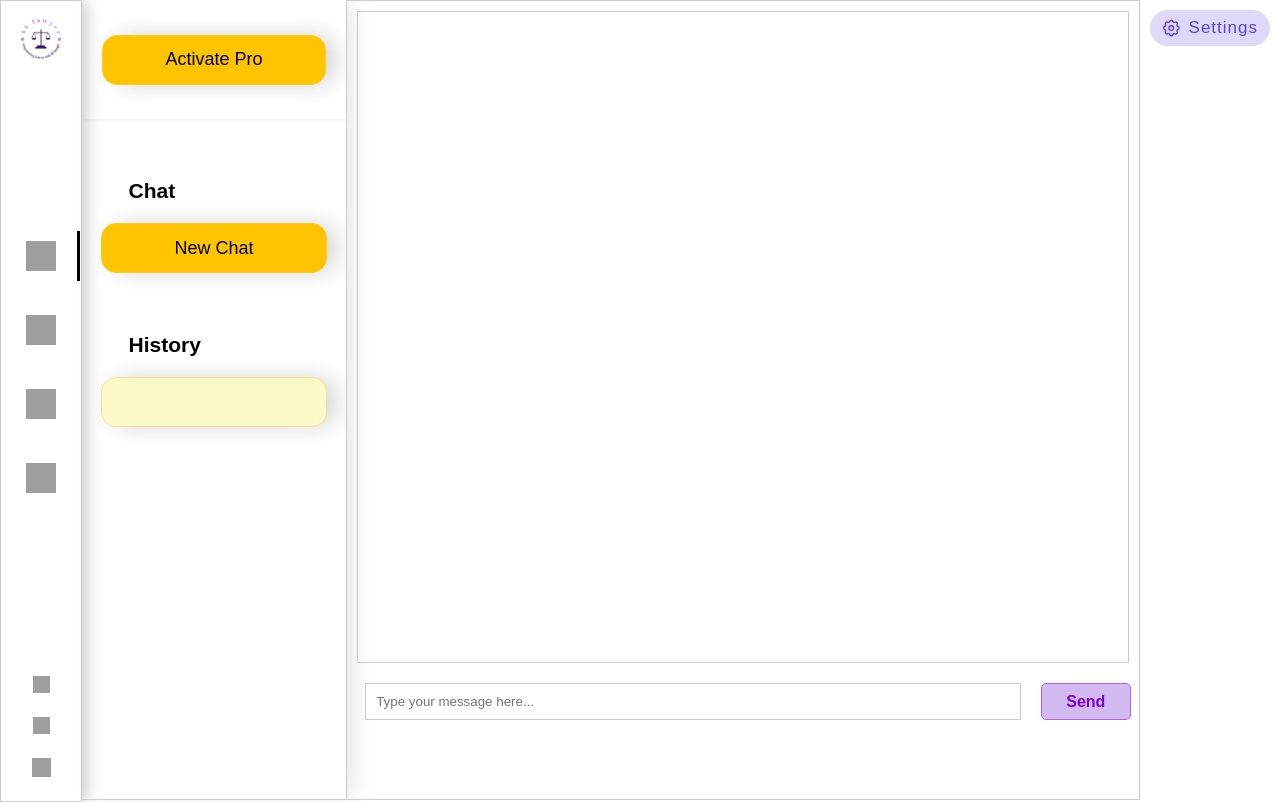
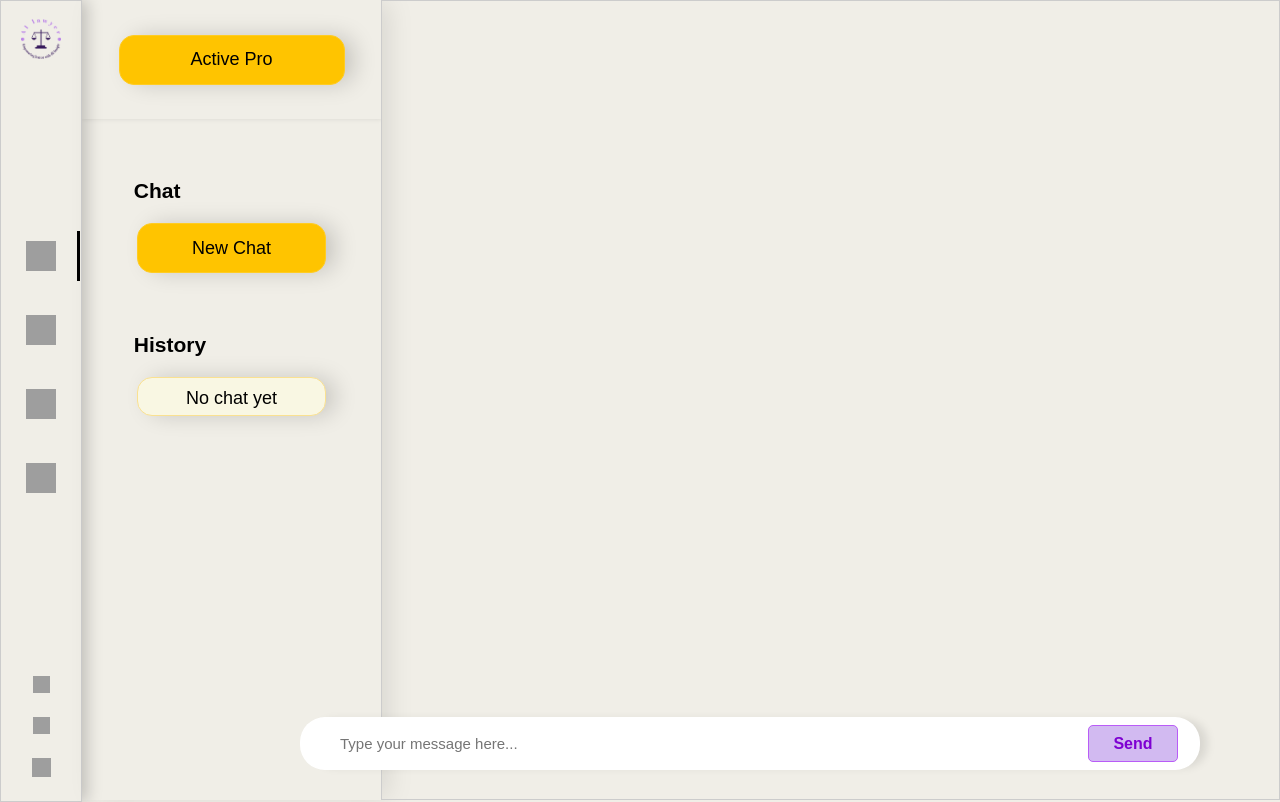
Before and after one commit to aniketsharma953/Legal-bot, a Flask app: page /newpage in a window 1280 px wide. Run offline with Flask 3, Linux system fonts and the light colour scheme; parts of the project's set-up code (start-up, migrations or seed data) failed here and were passed over; grey boxes are pictures that could not be loaded.

Commit message:
Created the chat page

```diff
--- a/static/css/styles2.css
+++ b/static/css/styles2.css
@@ -3,6 +3,7 @@ html {
   height: 100%;
   margin: 0;
   font-family: Red Hat Display, sans-serif;
+  background-color: #f0eee7;
 }
 .container {
   display: flex;
@@ -83,15 +84,17 @@ html {
 }
 .text-area {
   width: 80%;
-  margin: 10px;
+  margin: 8px;
   padding: 10px;
-  border: 1px solid #ccc;
+  border: none;
   resize: none;
+  font-size: 15px;
+  outline: none;
 }
 .display-screen {
   height: 650px;
   margin: 10px;
-  border: 1px solid #ccc;
+  border: none;
   overflow-y: auto;
 }
 
@@ -136,10 +139,19 @@ html {
   }
 }
 .ib {
+  position: fixed;
+  z-index: 2;
+  right: 80px;
+  bottom: 30px;
   display: flex;
   justify-content: center;
   align-items: center;
   gap: 10px;
+  width: 900px;
+  background-color: white;
+  box-shadow: 10px 0 10px -3px rgba(0, 0, 0, 0.1);
+  border-radius: 25px;
+  border: none;
 }
 #send {
   height: 35.5px;
@@ -157,22 +169,26 @@ html {
   clear: both;
   float: right;
   margin: 10px;
-  padding: 10px;
+  padding: 15px;
   max-width: 500px;
   background-color: #000000;
   border-radius: 5px;
   color: white;
+  box-shadow: -5px 0 30px rgba(0, 0, 0, 0.2);
+  border-radius: 25px 25px 0px 25px;
 }
 
 .bot-message {
   clear: both;
   float: left;
-  padding: 10px;
+  padding: 15px;
   max-width: 500px;
   background-color: #fefefe;
   border-radius: 5px;
   margin: 10px;
   color: black;
+  box-shadow: 10px 0 50px -3px rgba(0, 0, 0, 0.2);
+  border-radius: 25px 25px 25px 0px;
 }
 
 .hidden {
@@ -288,6 +304,7 @@ html {
   display: flex;
   justify-content: center;
   align-items: center;
+  padding: 10px;
 }
 
 .active-pro {
@@ -310,12 +327,14 @@ html {
 
 #tabs {
   height: 100vh;
+  padding: 10px;
 }
 
 .chat-button {
   display: flex;
   justify-content: center;
   align-items: center;
+  width: 75%;
 }
 
 .chat {
@@ -324,6 +343,7 @@ html {
   flex-direction: column;
   justify-content: center;
   align-items: center;
+  width: 100%;
 }
 
 .lable_chat {
@@ -335,5 +355,243 @@ html {
 
 #history {
   border: 1px solid #fae191;
-  background-color: rgb(253, 250, 202);
+  background-color: rgb(249, 247, 227);
+  height: auto;
+  flex-direction: column;
+  overflow-y: auto;
+  overflow-x: hidden;
+  padding-top: 10px;
 }
+
+.question-div {
+  width: 100%;
+  font-size: 18px;
+  display: flex;
+  align-items: center;
+  gap: 0.5rem;
+  padding: 5px;
+  border-bottom: 0.3px solid rgba(254, 204, 0, 0.623);
+}
+
+.question-div > img {
+  height: 20px;
+  width: 20px;
+}
+
+a,
+a:link {
+  text-decoration: none;
+  color: black;
+}
+
+a:focus {
+  outline: none;
+}
+
+button::-moz-focus-inner {
+  border: 0;
+}
+
+/* box */
+.box {
+  display: flex;
+  flex-direction: column;
+  justify-content: center;
+  align-items: center;
+  height: 100vh;
+  padding: 0 4rem 2rem;
+}
+
+.box:not(:first-child) {
+  height: 45rem;
+}
+
+.box__title::first-letter {
+  color: var(--primary);
+}
+
+.box__p,
+.box__info,
+.box__note {
+  font-size: 1.6rem;
+}
+
+.box__info {
+  margin-top: 6rem;
+}
+
+.box__note {
+  line-height: 2;
+}
+
+/* modal */
+.modal-container {
+  position: fixed;
+  top: 0;
+  left: 0;
+  z-index: 10;
+
+  display: none;
+  justify-content: center;
+  align-items: center;
+
+  width: 100%;
+  height: 100%;
+
+  /* --m-background is set as inline style */
+  background: var(--m-background);
+}
+
+/* using :target */
+/*
+when users will click/enter button(link) browser will add a #id in a url and when that happens we'll show our users the modal that contains that id.
+*/
+.modal-container:target {
+  display: flex;
+}
+
+.modal {
+  width: 60rem;
+  padding: 4rem 2rem;
+  border-radius: 0.8rem;
+
+  color: var(--light);
+  background: var(--background);
+  box-shadow: var(--m-shadow, 0.4rem 0.4rem 10.2rem 0.2rem) var(--shadow-1);
+  position: relative;
+
+  overflow: hidden;
+  display: flex;
+  justify-content: center;
+  align-items: center;
+}
+
+.card {
+  display: flex;
+  flex-direction: column;
+  justify-content: space-between;
+  border-radius: 0.75rem;
+  background-color: white;
+  width: 400px;
+  height: 570px;
+  box-shadow: 0 4px 6px -1px rgba(0, 0, 0, 0.1),
+    0 2px 4px -2px rgba(0, 0, 0, 0.1);
+  border: none;
+}
+
+.header {
+  position: relative;
+  background-clip: border-box;
+  margin-top: 1.5rem;
+  margin-left: 1rem;
+  margin-right: 1rem;
+  border-radius: 0.75rem;
+  background: linear-gradient(29deg, #f2cc00, #f2a200);
+  background-size: 400% 400%;
+
+  -webkit-animation: AnimationName 43s ease infinite;
+  -moz-animation: AnimationName 43s ease infinite;
+  animation: AnimationName 43s ease infinite;
+  box-shadow: 0 10px 15px -3px rgba(208, 243, 33, 0.4),
+    0 4px 6px -4px rgba(243, 236, 33, 0.4);
+  height: 14rem;
+  color: white;
+  display: flex;
+  justify-content: center;
+  align-items: center;
+  font-size: 35px;
+  font-weight: bolder;
+}
+
+@keyframes shine {
+  0% {
+    background-position-x: -500%;
+  }
+  100% {
+    background-position-x: 500%;
+  }
+}
+
+@-webkit-keyframes AnimationName {
+  0% {
+    background-position: 0% 50%;
+  }
+  50% {
+    background-position: 100% 50%;
+  }
+  100% {
+    background-position: 0% 50%;
+  }
+}
+@-moz-keyframes AnimationName {
+  0% {
+    background-position: 0% 50%;
+  }
+  50% {
+    background-position: 100% 50%;
+  }
+  100% {
+    background-position: 0% 50%;
+  }
+}
+@keyframes AnimationName {
+  0% {
+    background-position: 0% 50%;
+  }
+  50% {
+    background-position: 100% 50%;
+  }
+  100% {
+    background-position: 0% 50%;
+  }
+}
+
+.info {
+  border: none;
+  padding: 1rem;
+}
+
+li {
+  margin: 5px;
+}
+
+.title {
+  color: rgb(38 50 56);
+  letter-spacing: 0;
+  line-height: 1.375;
+  font-weight: 600;
+  font-size: 1.25rem;
+  margin-bottom: 0.5rem;
+}
+
+.footer {
+  padding: 0.75rem;
+  border: 1px solid rgb(236 239 241);
+  display: flex;
+  align-items: center;
+  justify-content: space-between;
+  background-color: rgba(0, 140, 255, 0.082);
+}
+
+.tag {
+  font-weight: 300;
+  font-size: 0.75rem;
+  display: block;
+}
+
+.action {
+  -webkit-user-select: none;
+  -moz-user-select: none;
+  user-select: none;
+  border: none;
+  outline: none;
+  box-shadow: 0 4px 6px -1px rgba(243, 222, 33, 0.4),
+    0 2px 4px -2px rgba(229, 243, 33, 0.4);
+  color: rgb(255 255 255);
+  text-transform: uppercase;
+  font-weight: 700;
+  font-size: 0.75rem;
+  padding: 0.75rem 1.5rem;
+  background-color: rgb(243, 177, 33);
+  border-radius: 0.5rem;
+}
--- a/static/js/script2.js
+++ b/static/js/script2.js
@@ -3,6 +3,58 @@ document.addEventListener("DOMContentLoaded", async function () {
   const sendButton = document.querySelector(".send");
   const display = document.getElementById("display");
   let sendingMessage = false;
+  const middleDiv = document.getElementById("middle");
+  const options = document.querySelectorAll(".option");
+  const optionsImages = document.querySelectorAll(".option-img");
+  const tabs = document.getElementById("tabs");
+  let flag = true;
+
+  const alterImages = [
+    "https://img.icons8.com/ios-filled/50/speech-bubble-with-dots.png",
+    "https://img.icons8.com/ios-filled/50/google-docs.png",
+    "https://img.icons8.com/ios-filled/50/cloud.png",
+    "https://img.icons8.com/fluency-systems-filled/48/user.png",
+  ];
+
+  const imageSrc = Array.from(optionsImages).map((element) => {
+    // Corrected method
+    return element.src;
+  });
+
+  const middle = [
+    `<div class="chat">
+      <div class="lable_chat">
+        <lable class="name"> Chat </lable>
+      </div>
+      <div class="chat-button" onclick="newChat()">
+        <div class="active-pro">New Chat</div>
+      </div>
+    </div>
+    <div class="chat">
+      <div class="lable_chat">
+        <lable class="name"> History </lable>
+      </div>
+      <div class="chat-button">
+        <div class=" active-pro" id="history">No chat yet</div>
+      </div>
+    </div>`,
+    `<div class="chat">
+      <div class="lable_chat">
+        <lable class="name"> cloud Chat </lable>
+      </div>
+      <div class="chat-button">
+        <div class="active-pro">New Chat</div>
+      </div>
+    </div>`,
+    `<div class="chat">
+      <div class="lable_chat">
+        <lable class="name"> paper Chat </lable>
+      </div>
+      <div class="chat-button">
+        <div class="active-pro">New Chat</div>
+      </div>
+    </div>`,
+  ];
 
   async function printMessage() {
     if (!sendingMessage) {
@@ -28,6 +80,23 @@ document.addEventListener("DOMContentLoaded", async function () {
         sendButton.classList.remove("loader");
         sendButton.textContent = "Send";
         sendButton.setAttribute("id", "send");
+
+        const historyTab = document.getElementById("history");
+        const questionDiv = document.createElement("div");
+        const questionImage = document.createElement("img");
+        questionImage.src =
+          "https://img.icons8.com/ios-filled/50/speech-bubble-with-dots.png";
+
+        questionDiv.setAttribute("class", "question-div");
+        questionDiv.appendChild(questionImage); // Append the image to the questionDiv
+        questionDiv.appendChild(document.createTextNode(message));
+
+        if (flag) {
+          historyTab.innerHTML = "";
+          flag = false;
+        }
+
+        historyTab.appendChild(questionDiv);
       }
     }
   }
@@ -55,23 +124,9 @@ document.addEventListener("DOMContentLoaded", async function () {
     }
   });
 
-  const middleDiv = document.getElementById("middle");
-  const options = document.querySelectorAll(".option"); // Corrected selector
-  const optionsImages = document.querySelectorAll(".option-img"); // Corrected selector
-  const alterImages = [
-    "https://img.icons8.com/ios-filled/50/speech-bubble-with-dots.png",
-    "https://img.icons8.com/ios-filled/50/google-docs.png",
-    "https://img.icons8.com/ios-filled/50/cloud.png",
-    "https://img.icons8.com/fluency-systems-filled/48/user.png",
-  ];
-
-  const imageSrc = Array.from(optionsImages).map((element) => {
-    // Corrected method
-    return element.src;
-  });
-
   optionsImages[0].src = alterImages[0];
   options[0].classList.add("active");
+  tabs.innerHTML = middle[0];
 
   options.forEach((element, index) => {
     element.addEventListener("click", function () {
@@ -85,6 +140,7 @@ document.addEventListener("DOMContentLoaded", async function () {
 
       optionsImages[index].src = alterImages[index];
       element.classList.add("active");
+      tabs.innerHTML = middle[index];
     });
   });
 });
--- a/templates/newpage.html
+++ b/templates/newpage.html
@@ -89,28 +89,42 @@
         </div>
       </div>
       <div class="middle" id="middle">
-        <!-- Added id "middle" to the middle div -->
-        <div class="option" id="pro">
-          <div class="active-pro">Activate Pro</div>
-        </div>
-        <div class="option" id="tabs">
-          <div class="chat">
-            <div class="lable_chat">
-              <lable class="name"> Chat </lable>
-            </div>
-            <div class="chat-button">
-              <div class="active-pro">New Chat</div>
-            </div>
-          </div>
-          <div class="chat">
-            <div class="lable_chat">
-              <lable class="name"> History </lable>
-            </div>
-            <div class="chat-button">
-              <div class="active-pro" id="history"></div>
+        <div class="box" id="pro">
+          <a href="#m1-o" class="active-pro" id="m1-c">Active Pro</a>
+
+          <div
+            class="modal-container"
+            id="m1-o"
+            style="--m-background: hsla(0, 0%, 0%, 0.4)"
+          >
+            <div class="modal">
+              <div class="card">
+                <div class="header">AI LAWYER +</div>
+                <div class="info">
+                  <center>
+                    <p class="title">Premium Package Highlights</p>
+                  </center>
+                  <ul>
+                    <li>24/7 Legal Assistance</li>
+                    <li>Personalized Solutions</li>
+                    <li>Advanced Case Analysis</li>
+                    <li>Expert Consultations</li>
+                    <li>Priority Support</li>
+                    <li>Top-Notch Security</li>
+                    <li>Streamlined Processes</li>
+                    <li>Confidence in Decision-Making</li>
+                    <li>Experience the Future</li>
+                  </ul>
+                </div>
+                <div class="footer">
+                  <a href="#m1-c"> <p class="tag">CLOSE</p></a>
+                  <button type="button" class="action">Buy Now $99</button>
+                </div>
+              </div>
             </div>
           </div>
         </div>
+        <div id="tabs"></div>
       </div>
       <div class="right">
         <div class="display-screen" id="display"></div>
@@ -123,28 +137,6 @@
           <div class="send" id="send">Send</div>
         </div>
       </div>
-      <div>
-        <button class="button">
-          <svg
-            xmlns="http://www.w3.org/2000/svg"
-            width="20"
-            viewBox="0 0 20 20"
-            height="20"
-            fill="none"
-            class="svg-icon"
-          >
-            <g stroke-width="1.5" stroke-linecap="round" stroke="#5d41de">
-              <circle r="2.5" cy="10" cx="10"></circle>
-              <path
-                fill-rule="evenodd"
-                d="m8.39079 2.80235c.53842-1.51424 2.67991-1.51424 3.21831-.00001.3392.95358 1.4284 1.40477 2.3425.97027 1.4514-.68995 2.9657.82427 2.2758 2.27575-.4345.91407.0166 2.00334.9702 2.34248 1.5143.53842 1.5143 2.67996 0 3.21836-.9536.3391-1.4047 1.4284-.9702 2.3425.6899 1.4514-.8244 2.9656-2.2758 2.2757-.9141-.4345-2.0033.0167-2.3425.9703-.5384 1.5142-2.67989 1.5142-3.21831 0-.33914-.9536-1.4284-1.4048-2.34247-.9703-1.45148.6899-2.96571-.8243-2.27575-2.2757.43449-.9141-.01669-2.0034-.97028-2.3425-1.51422-.5384-1.51422-2.67994.00001-3.21836.95358-.33914 1.40476-1.42841.97027-2.34248-.68996-1.45148.82427-2.9657 2.27575-2.27575.91407.4345 2.00333-.01669 2.34247-.97026z"
-                clip-rule="evenodd"
-              ></path>
-            </g>
-          </svg>
-          <span class="lable">Settings</span>
-        </button>
-      </div>
     </div>
 
     <script src="{{url_for('static', filename= 'js/script2.js')}}"></script>
```
